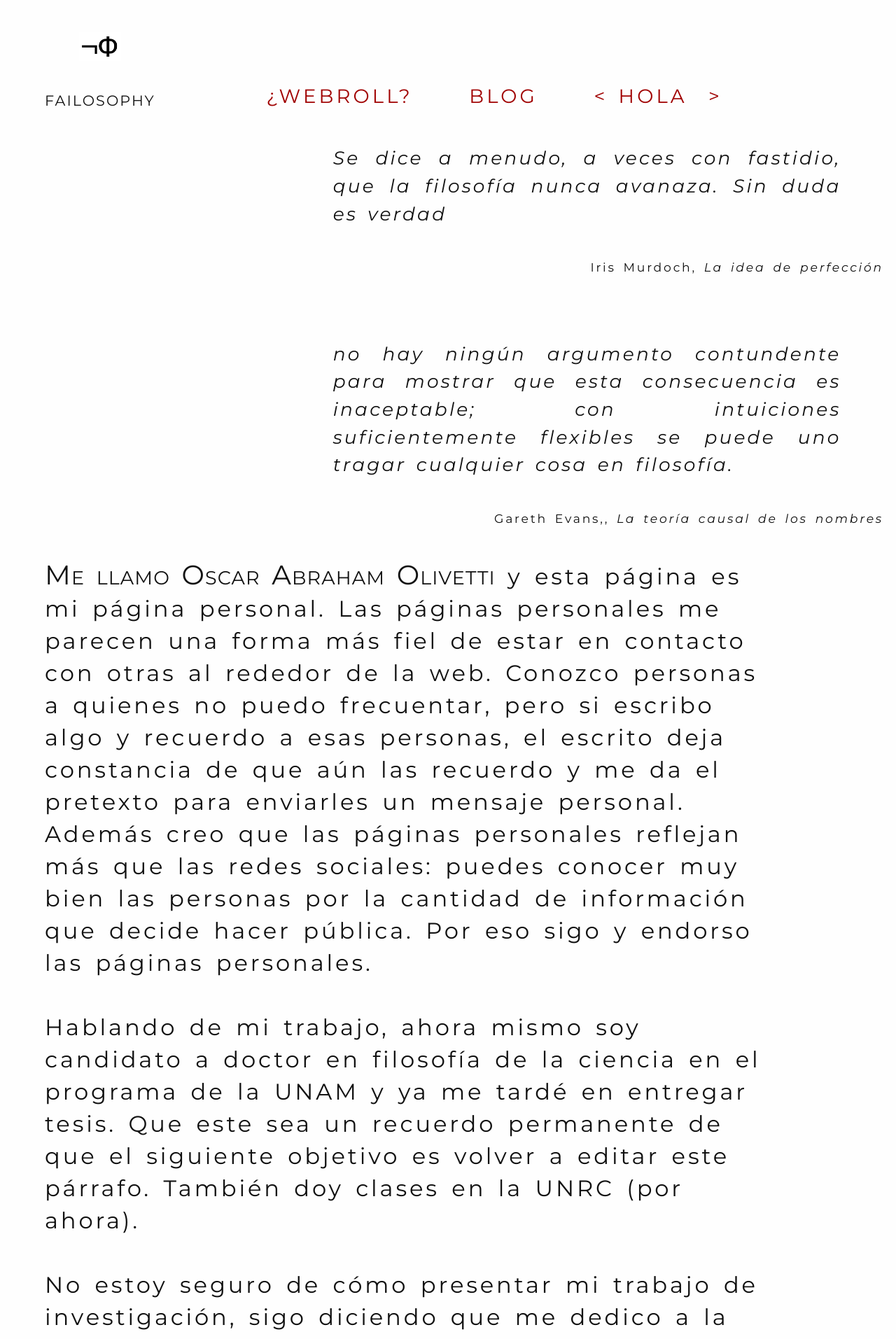
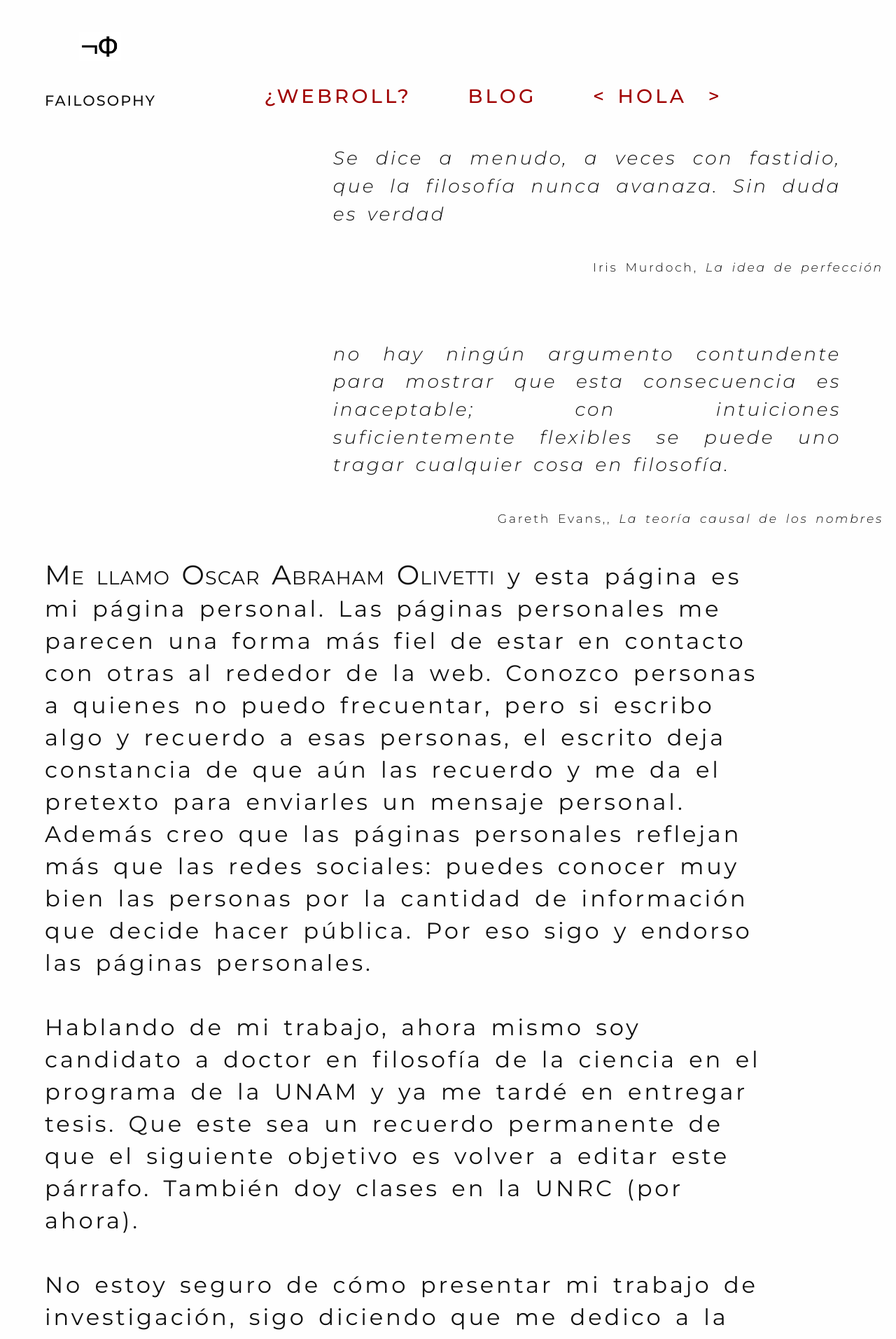
Before and after one commit to Oiuhukt/failosophy, a Jekyll site: the page built from index.md, in a window 1280 px wide. Shown: the top 1913 px of the page at 70% size. Built offline with Jekyll 4.4.1, drawn with Linux system fonts in a browser that asks for light colours; some web fonts are replaced.

Commit message:
modificando fontweight

```diff
--- a/css/tufte.scss
+++ b/css/tufte.scss
@@ -107,7 +107,6 @@
 h2,
 h3 {
     /* Large text can use 3:1 ratio */
-    font-weight: 500;
 }
 
 /* Ensure links are distinguishable beyond color */
@@ -126,6 +125,97 @@
         transition-duration: 0.01ms !important;
         scroll-behavior: auto !important;
     }
+}
+
+/* ============================================
+   FONT WEIGHT HIERARCHY
+   Creates visual distinction beyond just size
+   ============================================ */
+
+/* PRIMARY LEVEL - Body text (most readable for long content) */
+body,
+p,
+li,
+.sans,
+.credits,
+footer {
+    font-weight: 400; /* Normal weight */
+}
+
+/* SECONDARY LEVEL - Blockquotes (slightly lighter for quoted text) */
+blockquote,
+blockquote p,
+.epigraph,
+.epigraph p {
+    font-weight: 350; /* Slightly lighter - distinguishes quoted content */
+}
+
+/* TERTIARY LEVEL - Sidenotes, Footnotes, Captions (recede into background) */
+.sidenote,
+.marginnote,
+.footnotes li,
+figcaption,
+.table-caption {
+    font-weight: 300; /* Light weight - less prominent */
+}
+
+/* HEADINGS - Bolder for clear document structure */
+h1 {
+    font-weight: 700; /* Bold - most prominent */
+}
+
+h2 {
+    font-weight: 600; /* Semi-bold */
+    font-style: italic;
+}
+
+h3 {
+    font-weight: 500; /* Medium */
+    font-style: italic;
+}
+
+/* NAVIGATION & UI ELEMENTS - Medium weight for visibility */
+.nav-links a,
+header > nav a,
+.site-title,
+.credits a {
+    font-weight: 500; /* Medium - easy to find */
+}
+
+/* BLOG LISTING - Post titles */
+.listing h3,
+.content-listing-header {
+    font-weight: 600; /* Semi-bold - stands out in listings */
+}
+
+/* CODE - Keep normal weight but distinct font */
+code,
+pre,
+.code,
+pre code,
+p code {
+    font-weight: 400; /* Normal */
+}
+
+/* LINKS - Normal weight with hover feedback */
+a {
+    font-weight: 400;
+}
+
+a:hover {
+    font-weight: 500; /* Slightly bolder on hover for feedback */
+    transition: font-weight 0.15s ease;
+}
+
+/* STRONG and BOLD elements - Override with extra bold */
+strong,
+b {
+    font-weight: 700;
+}
+
+/* EPIGRAPH FOOTER (citation) - Lighter weight */
+div.epigraph > blockquote > footer {
+    font-weight: 300;
 }
 
 * {
@@ -219,7 +309,7 @@
 // added rational line height and margins ala http://webtypography.net/intro/
 
 h1 {
-    font-weight: 400;
+    font-weight: 700;
     margin-top: 1.568rem;
     margin-bottom: 1.568rem;
     font-size: 2.5rem;
@@ -228,7 +318,7 @@
 
 h2 {
     font-style: italic;
-    font-weight: 400;
+    font-weight: 600;
     margin-top: 1.866666666666667rem;
     margin-bottom: 0;
     font-size: 2.1rem;
@@ -237,7 +327,7 @@
 
 h3 {
     font-style: italic;
-    font-weight: 400;
+    font-weight: 500;
     font-size: 1.8rem;
     margin-top: 2.1777777777777778rem;
     margin-bottom: 0;
```
